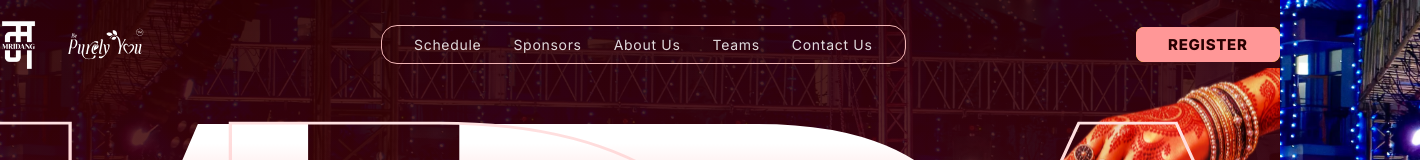
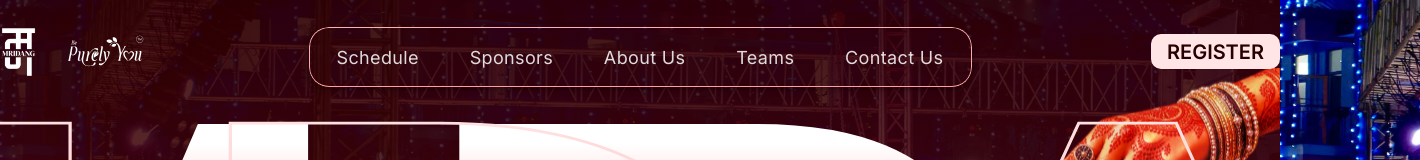
Before and after one commit to mridang-iiitu/Mridang-2k26, a React (Vite) app in the folder frontend/: page / in a window 1280 px wide. Shown: the top 160 px of the page, 1420 px wide, since content can reach past the window. Built offline with nearby package versions, Linux system fonts and the light colour scheme; a web font is replaced by a local one.

Commit message:
fix: rebuild navbar and register button to Figma specs

```diff
--- a/frontend/src/components/Navbar.jsx
+++ b/frontend/src/components/Navbar.jsx
@@ -27,15 +27,35 @@ export default function Navbar() {
 
   return (
     <nav
-      className={`
-        fixed left-0 right-0 z-[100]
-        transition-all duration-300
-        ${isScrolled ? "top-0 py-5 bg-[#280001]/60 backdrop-blur-xl border-b border-white/5" : "top-4 pt-8 lg:pt-10 pb-8"}
-      `}
+      className="fixed left-0 right-0 z-[100] flex justify-center px-4"
+      style={{ top: "15px" }}
     >
-      <div className="w-full max-w-[1440px] mx-auto flex items-center justify-between px-8 lg:px-16 xl:px-24">
-        {/* ── Left: Logos ── */}
-        <div className="shrink-0 flex items-center gap-4 lg:gap-6">
+      {/* Outer rectangle — Figma: 1301 x 72, top 15, opacity 1, sticky, centered.
+          The spec's left:70 is the centering margin, not a hard offset:
+          70 + 1301 + 70 = 1441, i.e. a 1440-wide frame. So it is centred rather
+          than pinned left, which holds at any viewport width.
+
+          Centring is done two ways on purpose, because this has broken twice:
+            1. `flex justify-center` on the <nav> — does not depend on the child
+               resolving a width, unlike mx-auto.
+            2. maxWidth / height as INLINE STYLES, not Tailwind arbitrary values.
+               An arbitrary value that fails to generate (bad syntax, or a class
+               the JIT scanner misses) silently drops the constraint and the bar
+               goes full-bleed or overflows. Inline styles always apply. */}
+      {/* The bar itself stays fully transparent in every state — no fill, no
+          backdrop blur. The scrolled treatment lives only on the centre pill
+          (.scrolled-capsule), so the logos and Register button always sit
+          directly on the page background. */}
+      <div
+        className="w-full flex items-center justify-between"
+        style={{ maxWidth: "1301px", height: "72px" }}
+      >
+        {/* ── Left: Logos ──
+            flex-1 here and on the Register group (rather than relying on
+            justify-between) is what keeps the centre pill actually centred:
+            equal side columns regardless of how wide the logos or the button
+            render. Figma leaves 318 / 320 either side of it. */}
+        <div className="flex-1 min-w-0 flex items-center gap-4 lg:gap-6">
             <a
               href="#hero"
               onClick={(e) => scrollTo(e, "hero")}
@@ -62,7 +82,9 @@ export default function Navbar() {
         </div>
 
         {/* ── Center: Nav links in bordered pill ── */}
-        <div className={`hidden lg:flex nav-menu-capsule ${isScrolled ? "scrolled-capsule" : ""}`}>
+        <div
+          className={`hidden lg:flex gradient-ring nav-menu-capsule ${isScrolled ? "scrolled-capsule" : ""}`}
+        >
           {NAV_LINKS.map((link) => (
             <a
               key={link.target}
@@ -76,7 +98,7 @@ export default function Navbar() {
         </div>
 
         {/* ── Right: REGISTER button ── */}
-        <div className="hidden lg:block shrink-0">
+        <div className="hidden lg:flex flex-1 min-w-0 justify-end">
           <Button
             variant="register"
             onClick={(e) => scrollTo(e, "register")}
--- a/frontend/src/components/ui/Button.jsx
+++ b/frontend/src/components/ui/Button.jsx
@@ -9,7 +9,7 @@ import React from "react";
  * doesn't need to see the class names dynamically.
  *
  * Variants:
- *   "register" — Solid white pill, dark text. Scales up + coral tint on hover.
+ *   "register" — Fixed 129x35 blush box, dark text. Fill lifts to white on hover.
  *   "contact"  — Transparent outlined pill. Coral glow + white fill on hover.
  *   "cta"      — Outlined pill for in-section actions. Fills white on hover.
  *
--- a/frontend/src/index.css
+++ b/frontend/src/index.css
@@ -354,8 +354,9 @@ button {
   inset: 0;
   border-radius: inherit;
   padding: 1px;
-  /* Figma: linear gradient, #FFFFFF -> #FF7C7C */
-  background: linear-gradient(180deg, #FFFFFF 0%, #FF7C7C 100%);
+  /* Default is the hero countdown's ring (Figma: #FFFFFF -> #FF7C7C).
+     Override --ring-gradient on the element for a different border. */
+  background: var(--ring-gradient, linear-gradient(180deg, #FFFFFF 0%, #FF7C7C 100%));
   -webkit-mask:
     linear-gradient(#000 0 0) content-box,
     linear-gradient(#000 0 0);
@@ -644,45 +645,85 @@ button {
   outline-offset: 3px;
 }
 
-/* ── Register variant ──────────────────── */
+/* ── Register variant ──────────────────────
+   Figma: 129 x 35, radius 10, fill #FFE5E5.
+   Hover swaps to variant 2 (#FFFFFF) over 300ms
+   ease-in-out — that colour change is the WHOLE
+   hover interaction. (The old skewed coral wipe
+   over a #FFD700 base predated these specs.)
+
+   Label: 93 x 25 at left 18 / top 5 inside the
+   button — i.e. 18px either side of the text and
+   perfectly centred vertically. Rather than
+   reproduce that as padding, the box is pinned to
+   129 x 35 and the label centred, which lands on
+   the same result and cannot drift if the fallback
+   font measures the word differently.
+
+   ⚠ Spec asks for Google Sans Flex 600. That family
+   is NOT loaded in index.html, so --font-sans falls
+   through to Inter. Load it to match Figma exactly.
+   ───────────────────────────────────────── */
 .btn-register {
   position: relative;
   overflow: hidden;
-  background-color: #FFD700 !important;
-  /* Base is yellow (revealed on hover) */
-  color: #280001 !important;
-  border: none !important;
-  border-radius: 8px !important;
-  padding: 10px 32px !important;
-  font-size: 15px !important;
-  font-weight: 800 !important;
-  letter-spacing: 0.05em !important;
-  text-transform: uppercase !important;
+  width: 129px;
+  height: 35px;
+  flex-shrink: 0;
+  padding: 0;
+  background-color: #FFE5E5;
+  color: #280001;
+  border: none;
+  border-radius: 10px;
+  font-size: 20px;
+  font-weight: 600;
+  line-height: 1; /* spec: 100% */
+  letter-spacing: 0; /* spec: 0% */
+  text-transform: uppercase;
+  transition:
+    background-color 300ms ease-in-out,
+    transform 200ms cubic-bezier(0.34, 1.56, 0.64, 1);
 }
 
+.btn-register:hover {
+  background-color: #FFFFFF;
+}
+
+/* Flood-fill ellipse — Figma: 147 x 66 at left -9 / top -13, #FFC300.
+   Those dimensions are not arbitrary padding: an ellipse inscribed in
+   that box is the smallest one that still clears all four corner arcs
+   of the 129 x 35 / radius-10 button, so the fill lands edge-to-edge
+   with nothing left showing in the corners. `overflow: hidden` above
+   crops the overhang back to the rounded rect.
+
+   It always wells up from the button's BOTTOM-LEFT corner, regardless
+   of where the pointer entered — a fixed origin, no JS involved.
+   transform-origin is measured from the ellipse's own top-left, and the
+   ellipse is inset -9 / -13 from the button, so the button's bottom-left
+   corner (0, 35) sits at (0 + 9, 35 + 13) = (9px, 48px) in its box. */
+.btn-register::before {
+  content: "";
+  position: absolute;
+  left: -9px;
+  top: -13px;
+  width: 147px;
+  height: 66px;
+  border-radius: 50%;
+  background: #FFC300;
+  transform: scale(0);
+  transform-origin: 9px 48px;
+  transition: transform 300ms ease-in-out;
+  pointer-events: none;
+}
+
+.btn-register:hover::before {
+  transform: scale(1);
+}
+
+/* Label rides above the flood. */
 .btn-register span {
   position: relative;
   z-index: 1;
-  display: block;
-  text-align: center;
-}
-
-.btn-register::before {
-  content: '';
-  position: absolute;
-  top: 0;
-  left: -20%;
-  width: 140%;
-  height: 100%;
-  background: #FF9797;
-  /* Initial layer (current colour) */
-  transform: skew(30deg);
-  transition: transform 0.8s cubic-bezier(0.3, 1, 0.8, 1);
-  z-index: 0;
-}
-
-.btn-register:hover::before {
-  transform: translate3d(120%, 0, 0) skew(30deg);
 }
 
 .btn-register:active {
@@ -691,36 +732,63 @@ button {
 
 /* ─────────────────────────────────────────
    Navbar Custom Capsule & Links
+
+   Figma (1440 frame): 663 x 60 at top 27 / left 388,
+   radius 20, 1px gradient border #FFB1B1 -> #FF9F9F,
+   shadow 0 2px 7.8px #00000066, no fill.
+
+   Two things the raw numbers encode:
+
+   1. HORIZONTAL — the bar is 1301 wide starting at
+      left 70, so the pill leaves 318 to its left and
+      320 to its right. That is "centred", not
+      "positioned at 388". The side groups in Navbar.jsx
+      are flex-1 so the centring survives any width.
+
+   2. VERTICAL — the bar spans y 15..87, the pill
+      27..87. It is flush with the bar's BOTTOM edge,
+      12px down from the top, i.e. NOT optically
+      centred. Hence align-self: flex-end. Switch to
+      center if the design ever says otherwise.
+
+   `display` is deliberately not set here — Navbar.jsx
+   owns it via `hidden lg:flex`. Unlayered CSS beats
+   Tailwind's layered utilities, so a `display: flex`
+   here would defeat `hidden` and leak the pill onto
+   mobile.
    ───────────────────────────────────────── */
 .nav-menu-capsule {
-  display: flex;
+  --ring-gradient: linear-gradient(180deg, #FFB1B1 0%, #FF9F9F 100%);
   align-items: center;
-  gap: 32px;
-  border: 1.25px solid rgba(255, 194, 194, 0.933);
-  border-radius: 16px;
-  padding: 8px 32px;
+  /* First tab lands 28px in (Figma left 416 - 388), and the
+     leftover width splits evenly between the five tabs — so the
+     row fills exactly 663 without hardcoding per-word widths. */
+  justify-content: space-between;
+  flex: 0 1 663px;
+  align-self: flex-end;
+  height: 60px;
+  padding: 0 28px;
+  border-radius: 20px;
   background-color: transparent;
-  transition: all 300ms ease;
+  box-shadow: 0 2px 7.8px 0 rgba(0, 0, 0, 0.4); /* #00000066 */
+  transition: background-color 300ms ease, backdrop-filter 300ms ease;
 }
 
 .nav-menu-capsule.scrolled-capsule {
-  border-color: rgba(255, 255, 255, 0.2);
   background-color: rgba(255, 255, 255, 0.04);
   backdrop-filter: blur(12px);
   -webkit-backdrop-filter: blur(12px);
-  box-shadow: 0 4px 30px rgba(0, 0, 0, 0.2);
-}
-
-.nav-menu-capsule.scrolled-capsule:hover {
-  border-color: rgba(255, 255, 255, 0.35);
 }
 
 .nav-menu-link {
   font-family: var(--font-sans);
-  font-size: 14px;
+  /* Figma tab box: 83 x 25 for "Schedule". 25 is the line box;
+     18px + 0.02em tracking is what measures ~83 wide in Inter. */
+  font-size: 18px;
+  line-height: 25px;
   font-weight: 400;
   color: rgba(255, 255, 255, 0.85);
-  letter-spacing: 0.05em;
+  letter-spacing: 0.02em;
   text-decoration: none;
   transition: all 200ms ease;
   white-space: nowrap;
```
